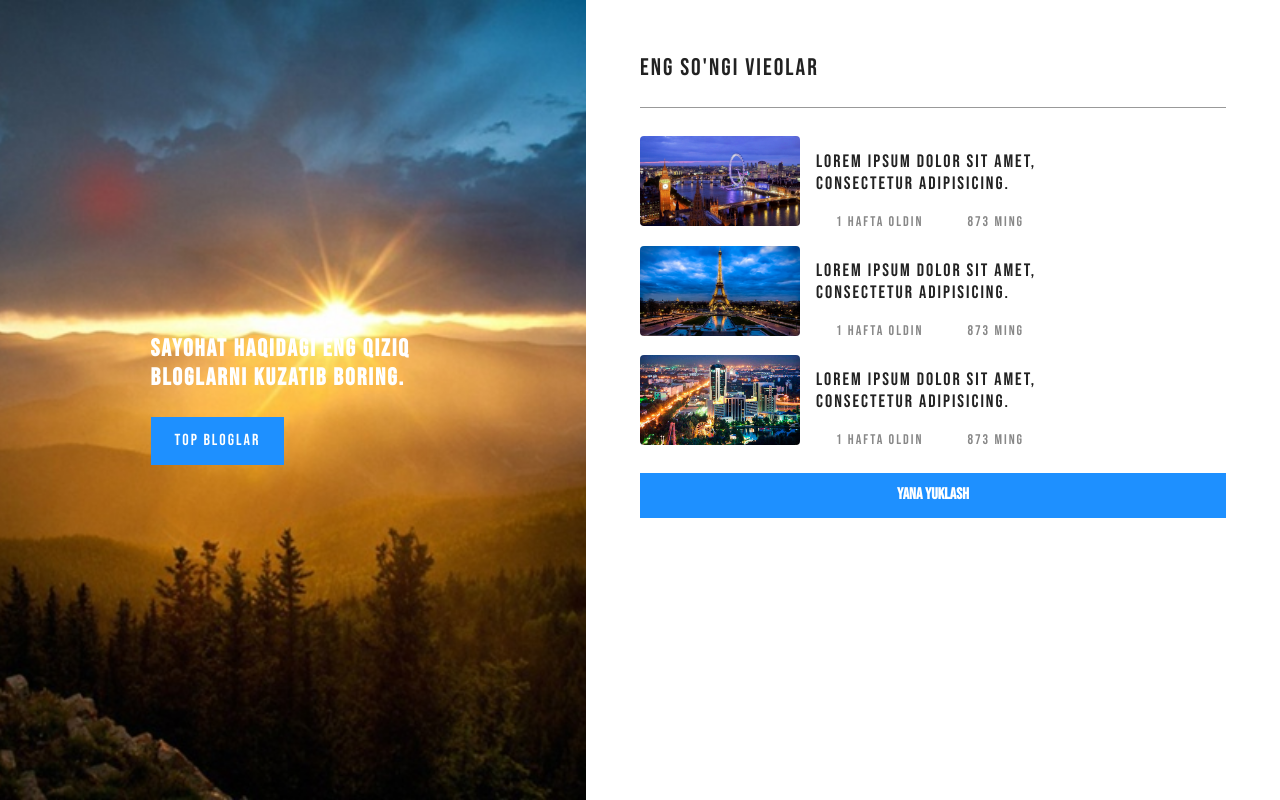
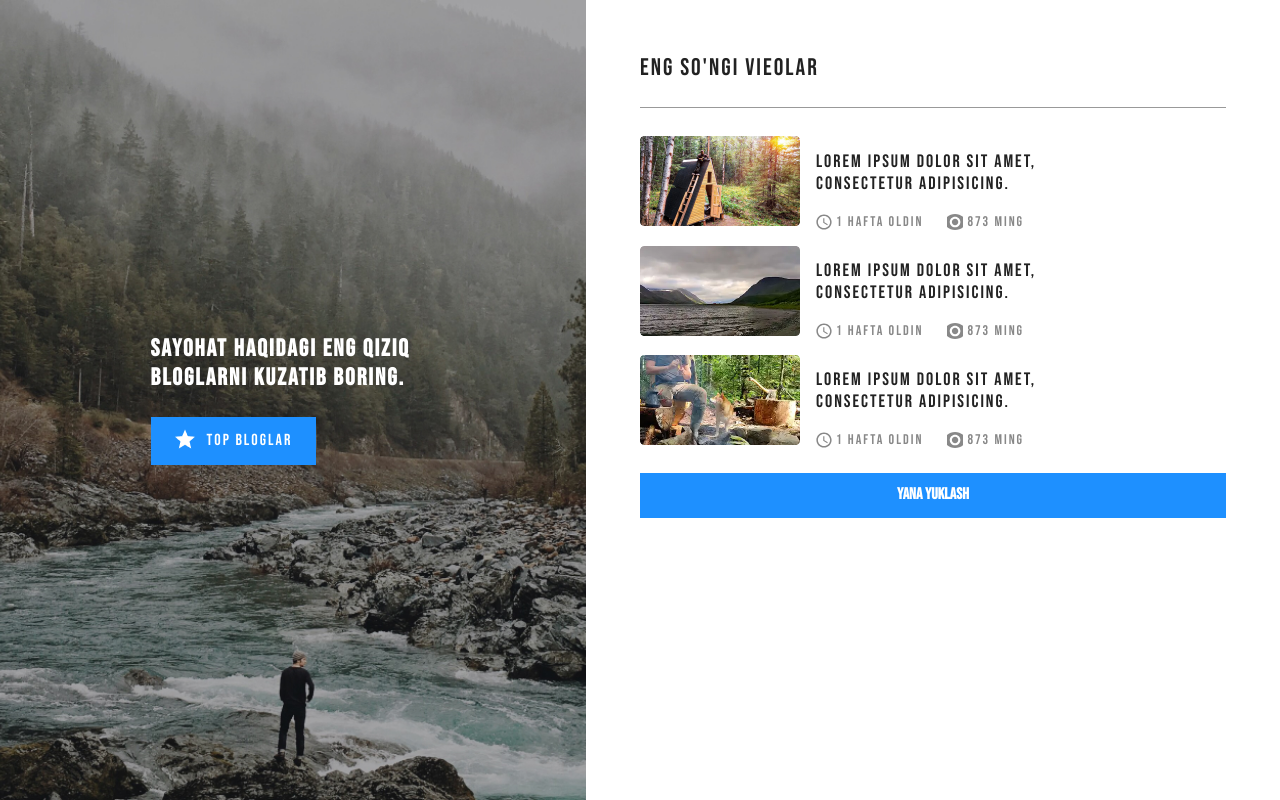
Before and after one commit to odilbekt/articles, a plain HTML site: page index.html in a window 1280 px wide. Drawn offline with Linux system fonts and the light colour scheme.

Commit message:
articles right and left ::before img

```diff
--- a/css/styles.css
+++ b/css/styles.css
@@ -31,7 +31,7 @@ body {
 .article-left {
 	height: 100vh;
 	width: 50%;
-	background-image: url(../img/tabiyat.jpg);
+	background-image: url(../img/toglar.jpg);
 	background-size: cover;
 	background-repeat: no-repeat;
 	background-position: center center;
@@ -69,14 +69,21 @@ body {
 
 .article-left-btn::before {
 	display: inline-block;
-	background-image: url(../img/);
+	background-image: url(../img/star.png);
 	background-repeat: no-repeat;
+	background-position: center center;
 	background-size: cover;
-	background-position: center center;
 	width: 20px;
 	height: 20px;
 	margin-right: 12px;
+	content: '';
 }
+
+.article-left-btn:hover {
+	opacity: 0.6;
+	transition: all 0.4s ease;
+}
+/*  */
 
 .article-right {
 	width: 50%;
@@ -168,7 +175,7 @@ body {
 
 .article-right-info-text::before {
 	display: inline-block;
-	background-image: url(../);
+	background-image: url(../img/watch.svg);
 	background-size: cover;
 	background-position: center center;
 	background-repeat: no-repeat;
@@ -182,7 +189,7 @@ body {
 
 .article-right-info-text2::before {
 	display: inline-block;
-	background-image: url(../);
+	background-image: url(../img/view.svg);
 	background-size: cover;
 	background-position: center center;
 	background-repeat: no-repeat;
--- a/index.html
+++ b/index.html
@@ -26,7 +26,7 @@
 				<hr class="article-right-line" />
 				<ul class="article-right-list">
 					<li class="article-right-item">
-						<img class="article-right-img" src="img/london.jpg" alt="london" width="160" height="90" />
+						<img class="article-right-img" src="img/uchburchak-uy.png" alt="london" width="160" height="90" />
 						<div class="article-right-info">
 							<h3 class="article-right-info-title">
 								<a href="#">Lorem ipsum dolor sit amet, consectetur adipisicing.</a>
@@ -39,7 +39,7 @@
 					</li>
 
 					<li class="article-right-item">
-						<img class="article-right-img" src="img/paris.webp" alt="paris" width="160" height="90" />
+						<img class="article-right-img" src="img/daryo.png" alt="paris" width="160" height="90" />
 						<div class="article-right-info">
 							<h3 class="article-right-info-title">
 								<a href="#">Lorem ipsum dolor sit amet, consectetur adipisicing.</a>
@@ -51,7 +51,7 @@
 						</div>
 					</li>
 					<li class="article-right-item">
-						<img class="article-right-img" src="img/tashkent.jpg" alt="tashkent" width="160" height="90" />
+						<img class="article-right-img" src="img/tabiyatda-ovqatlanish.png" alt="tashkent" width="160" height="90" />
 						<div class="article-right-info">
 							<h3 class="article-right-info-title">
 								<a href="#">Lorem ipsum dolor sit amet, consectetur adipisicing.</a>
```
Also changed, not shown: img/daryo.png (added), img/london.jpg (deleted), img/paris.webp (deleted), img/star.png (added), img/tabiyat.jpg (deleted), img/tabiyatda-ovqatlanish.png (added), img/tashkent.jpg (deleted), img/toglar.jpg (added), img/uchburchak-uy.png (added), img/view.svg (added), img/watch.svg (added).
